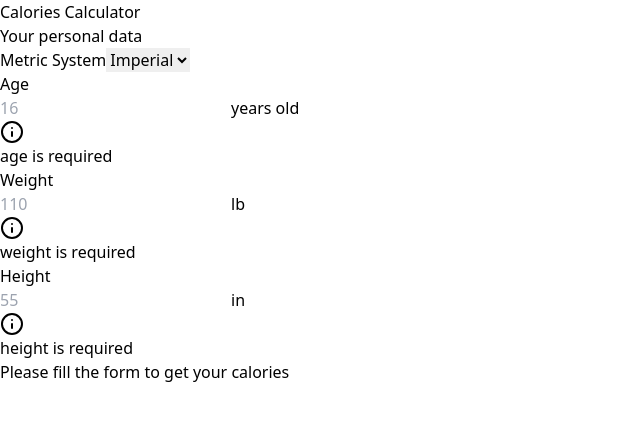
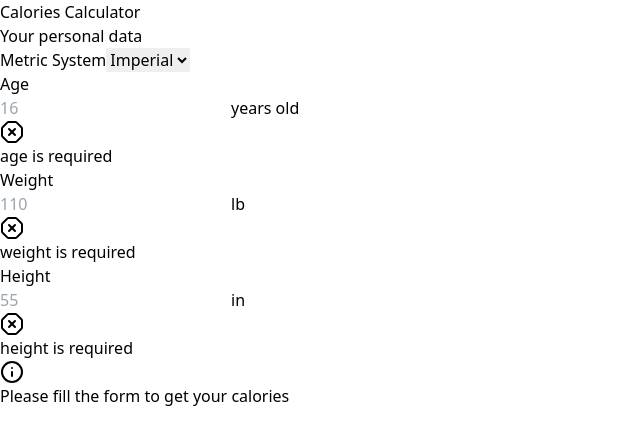
Before and after one commit to andrescasa-dev/calory-calculator, a React (Vite) app: page / in a window 1280 px wide. Shown: the top 444 px of the page, without its empty margins (0-640 px from the left). Built offline with nearby package versions, Linux system fonts and the light colour scheme.

Commit message:
style improvements

```diff
--- a/src/App.tsx
+++ b/src/App.tsx
@@ -4,6 +4,7 @@ import UnitInputField from "./components/UnitInputField";
 import UnitSystemSelector from "./components/UnitSystemSelector";
 import { unitSystem, UserData } from "./types";
 import { getDailyCalories, transformToImperial, unitTable } from "./utils";
+import { Info } from "lucide-react";
 
 function App() {
   const [unitSystem, setUnitSystem] = useState<unitSystem>("imperial");
@@ -60,7 +61,7 @@ function App() {
   return (
     <main className="grid auto-rows-min gap-6 justify-center items-center min-h-svh p-12">
       <h1 className="text-3xl font-bold capitalize">Calories Calculator</h1>
-      <form className="grid gap-4 p-6 bg-gray-50 border border-gray-200 rounded-md">
+      <form className="grid gap-4 p-6 bg-gray-50 border border-gray-300 rounded-md">
         <h2 className="text-2xl font-bold capitalize">Your personal data</h2>
         <UnitSystemSelector
           options={Object.entries(unitTable).map(([key, value]) => (
@@ -105,17 +106,18 @@ function App() {
           error={errors.height}
         />
       </form>
-      <section>
+      <section aria-live="polite">
         {dailyCalories !== null ? (
           <div>
             <h2 className="text-2xl font-bold capitalize">
-              Your Daily Calories:
+              Your Daily Calories Are:
             </h2>
             <span>{dailyCalories} kcal</span>
           </div>
         ) : (
-          <p className="text-center">
-            Please fill the form to get your calories
+          <p className="text-center flex items-center gap-2 text-blue-600 bg-blue-50 border border-blue-200 rounded-md py-2 px-4">
+            <Info className="size-4" /> Please fill the form to get your
+            calories
           </p>
         )}
       </section>
--- a/src/components/UnitInputField.tsx
+++ b/src/components/UnitInputField.tsx
@@ -1,7 +1,7 @@
+import { OctagonX } from "lucide-react";
 import { useId } from "react";
 import { FieldError, UseFormRegister } from "react-hook-form";
 import { FormNames, UserData } from "../types";
-import { Info } from "lucide-react";
 
 interface UnitInputFieldProps {
   label: string;
@@ -32,7 +32,7 @@ function UnitInputField({
       <div className="flex gap-2">
         <input
           placeholder={String(min)}
-          className="flex-grow rounded-sm border border-gray-200 px-1"
+          className="flex-grow rounded-sm border border-gray-300 px-1"
           id={inputId}
           type="number"
           {...register(name, {
@@ -51,8 +51,8 @@ function UnitInputField({
         <span>{unit}</span>
       </div>
       {error && (
-        <p className="text-red-400" aria-live="polite">
-          <Info className="size-4 inline-block" /> {`${error.message}`}
+        <p className="text-red-500" aria-live="polite">
+          <OctagonX className="size-4 inline-block" /> {`${error.message}`}
         </p>
       )}
     </div>
--- a/src/components/UnitSystemSelector.tsx
+++ b/src/components/UnitSystemSelector.tsx
@@ -9,7 +9,11 @@ function UnitSystemSelector({ onChange, options }: UnitSystemSelectorProps) {
   return (
     <div className="flex flex-col gap-1">
       <label htmlFor="input_metric_system">Metric System</label>
-      <select onChange={onChange} id="input_metric_system">
+      <select
+        className="px-1 rounded-sm border border-gray-300 py-1 bg-white"
+        onChange={onChange}
+        id="input_metric_system"
+      >
         {options}
       </select>
     </div>
--- a/src/utils.ts
+++ b/src/utils.ts
@@ -29,7 +29,7 @@ export const getDailyCalories = (
 ) => {
   console.log(weight, height, age);
   const factor = getFactor(weight);
-  return (10 * weight + 6.25 * height - 10 * age + 5) * factor;
+  return Math.round((10 * weight + 6.25 * height - 10 * age + 5) * factor);
 };
 
 export const transformToImperial = (inputValues: UserData): UserData => {
```
